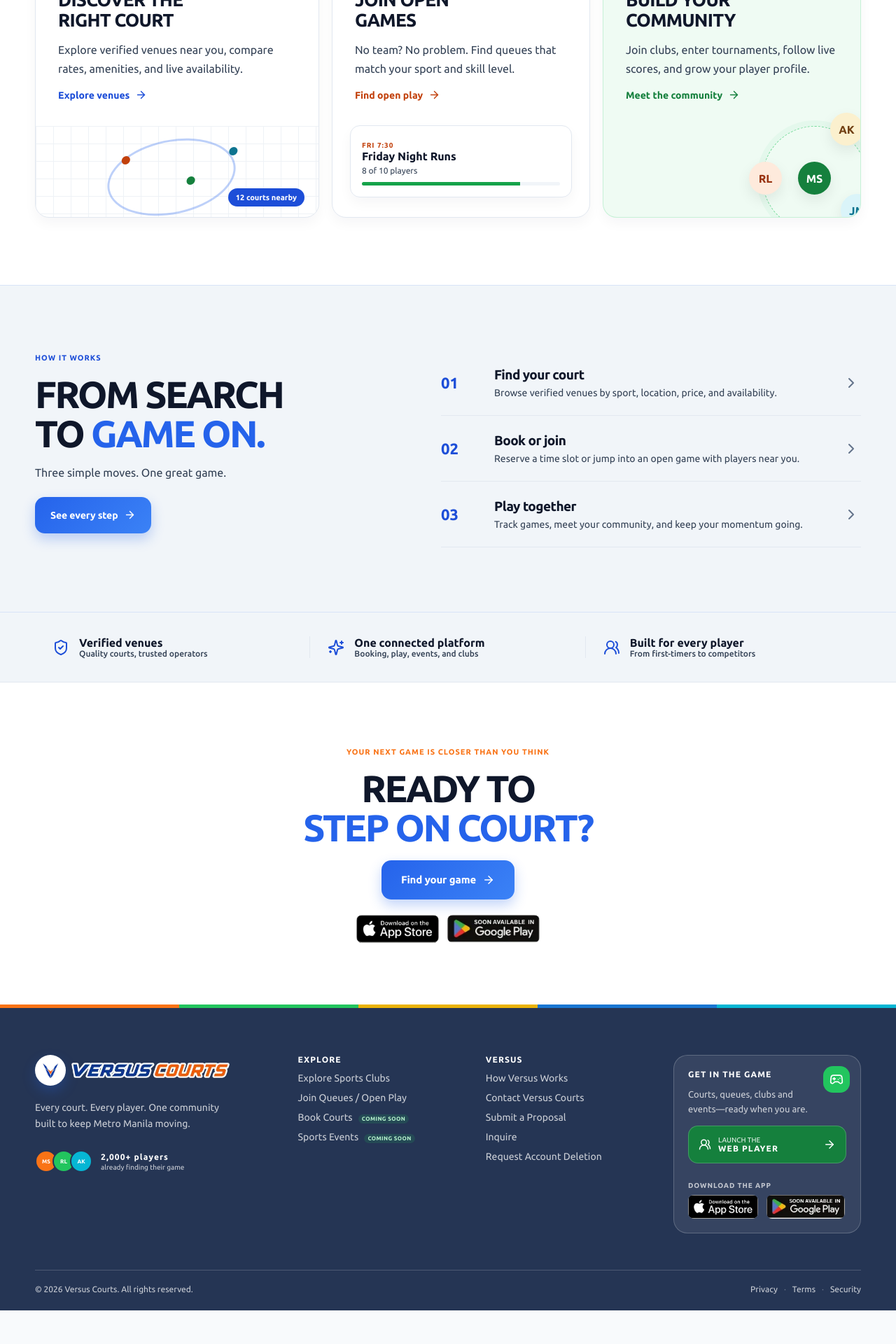
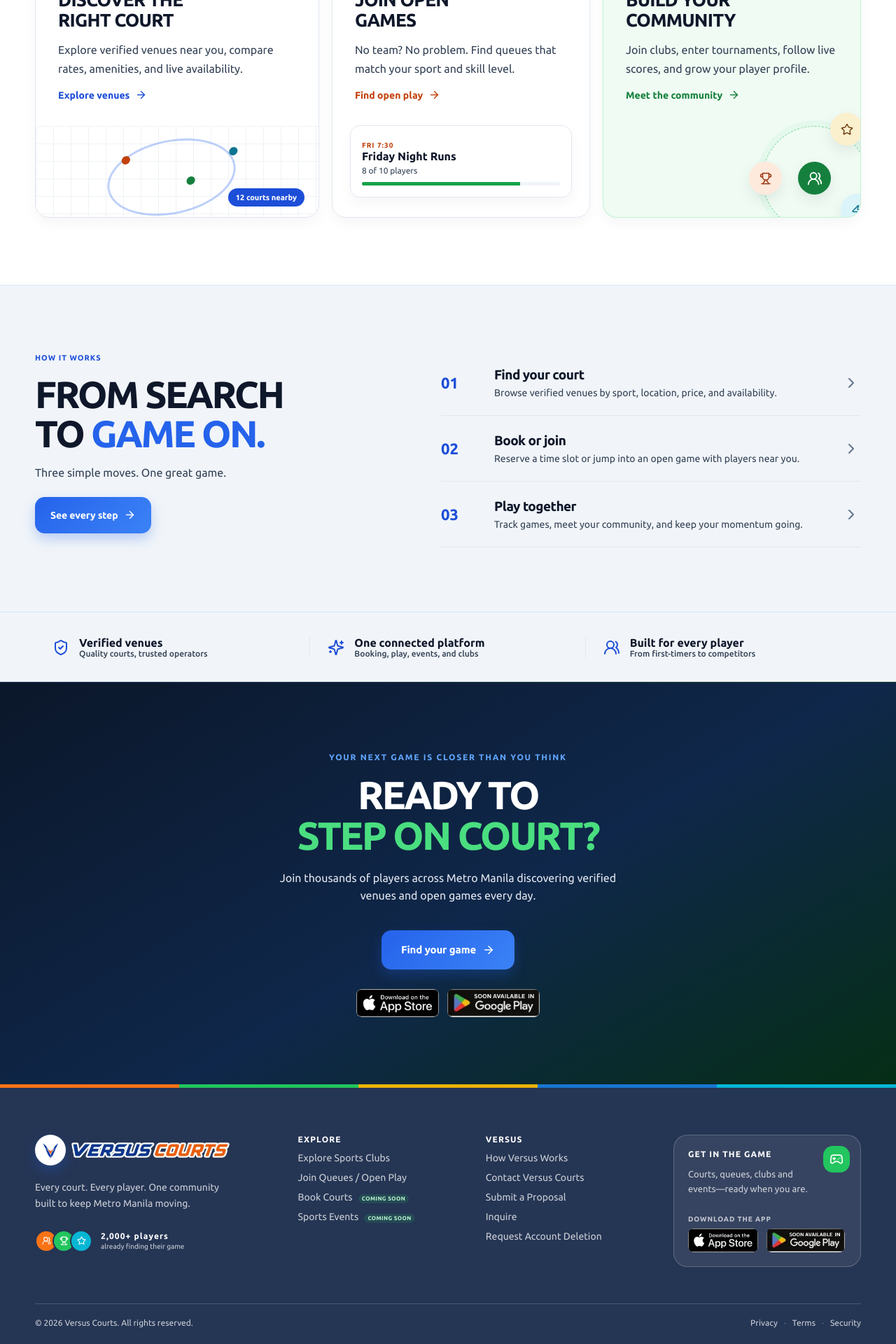
Before and after one commit to JericoDj/VersusCourts-Web, a React (Vite) app: page / in a window 1280 px wide. Shown: the part 1256-3176 px from the top of the page at 70% size. Before the commit the page ends 3128 px from the top, so only its background shows below. Built offline with nearby package versions, Linux system fonts and the light colour scheme; no server answers.

Commit message:
fixed seo

```diff
--- a/src/components/PublicFooter.jsx
+++ b/src/components/PublicFooter.jsx
@@ -1,4 +1,4 @@
-import { ArrowRight, Gamepad2, UsersRound } from 'lucide-react'
+import { Gamepad2, Star, Trophy, UsersRound } from 'lucide-react'
 import { useState } from 'react'
 import { Link } from 'react-router-dom'
 import Brand from './Brand'
@@ -16,7 +16,7 @@
           <Brand light playerLogo />
           <p>Every court. Every player. One community built to keep Metro Manila moving.</p>
           <div className="footer-community">
-            <span className="footer-community__avatars"><i>MS</i><i>RL</i><i>AK</i></span>
+            <span className="footer-community__avatars"><i><UsersRound size={13} /></i><i><Trophy size={13} /></i><i><Star size={13} /></i></span>
             <span><b>2,000+ players</b><small>already finding their game</small></span>
           </div>
         </div>
@@ -39,11 +39,6 @@
           <span className="footer-player__icon"><Gamepad2 size={20} /></span>
           <b>GET IN THE GAME</b>
           <p>Courts, queues, clubs and events—ready when you are.</p>
-          <Link className="footer-app-link" to="/app">
-            <span><UsersRound size={18} /></span>
-            <small>LAUNCH THE<br /><b>WEB PLAYER</b></small>
-            <ArrowRight size={18} />
-          </Link>
           <div className="footer-store-badges">
             <span className="footer-store-badges__label">DOWNLOAD THE APP</span>
             <StoreBadges align="left" compact />
--- a/src/pages/LandingPage.jsx
+++ b/src/pages/LandingPage.jsx
@@ -7,6 +7,7 @@
   ShieldCheck,
   Sparkles,
   Star,
+  Trophy,
   UsersRound,
   Zap,
 } from 'lucide-react'
@@ -134,7 +135,7 @@
             <div className="feature-grid">
               <article className="feature-card feature-card--large"><span className="icon-chip icon-chip--lg"><MapPin /></span><span className="number">01</span><h3>DISCOVER THE <br />RIGHT COURT</h3><p>Explore verified venues near you, compare rates, amenities, and live availability.</p><Link to="/venues">Explore venues <ArrowRight size={17} /></Link><div className="mini-map"><i className="map-pin map-pin--1">●</i><i className="map-pin map-pin--2">●</i><i className="map-pin map-pin--3">●</i><span>12 courts nearby</span></div></article>
               <article className="feature-card feature-card--orange"><span className="icon-chip icon-chip--lg"><Zap /></span><span className="number">02</span><h3>JOIN OPEN <br />GAMES</h3><p>No team? No problem. Find queues that match your sport and skill level.</p><Link to="/queues">Find open play <ArrowRight size={17} /></Link><div className="game-chip"><span>FRI 7:30</span><b>Friday Night Runs</b><small>8 of 10 players</small><i><span /></i></div></article>
-              <article className="feature-card feature-card--green"><span className="icon-chip icon-chip--lg"><UsersRound /></span><span className="number">03</span><h3>BUILD YOUR <br />COMMUNITY</h3><p>Join clubs, enter tournaments, follow live scores, and grow your player profile.</p><Link to="/clubs">Meet the community <ArrowRight size={17} /></Link><div className="community-orbit"><span>MS</span><i>RL</i><i>AK</i><i>JM</i></div></article>
+              <article className="feature-card feature-card--green"><span className="icon-chip icon-chip--lg"><UsersRound /></span><span className="number">03</span><h3>BUILD YOUR <br />COMMUNITY</h3><p>Join clubs, enter tournaments, follow live scores, and grow your player profile.</p><Link to="/clubs">Meet the community <ArrowRight size={17} /></Link><div className="community-orbit"><span title="Community Hub"><UsersRound size={22} /></span><i title="Tournaments"><Trophy size={18} /></i><i title="Active Ratings"><Star size={18} /></i><i title="Matchmaking"><Zap size={18} /></i></div></article>
             </div>
           </div>
         </section>
@@ -149,8 +150,9 @@
         <section className="trust-strip"><div className="container"><div><ShieldCheck /><span><b>Verified venues</b><small>Quality courts, trusted operators</small></span></div><div><Sparkles /><span><b>One connected platform</b><small>Booking, play, events, and clubs</small></span></div><div><UsersRound /><span><b>Built for every player</b><small>From first-timers to competitors</small></span></div></div></section>
         <section className="final-cta">
           <div className="container">
-            <span className="eyebrow eyebrow--accent">YOUR NEXT GAME IS CLOSER THAN YOU THINK</span>
+            <span className="eyebrow eyebrow--cta">YOUR NEXT GAME IS CLOSER THAN YOU THINK</span>
             <h2>READY TO <br /><em>STEP ON COURT?</em></h2>
+            <p>Join thousands of players across Metro Manila discovering verified venues and open games every day.</p>
             <div className="final-cta__actions">
               <Link to="/queues" className="button button--primary button--large">Find your game <ArrowRight size={18} /></Link>
             </div>
```
Also changed, not shown: src/styles/global.css.
